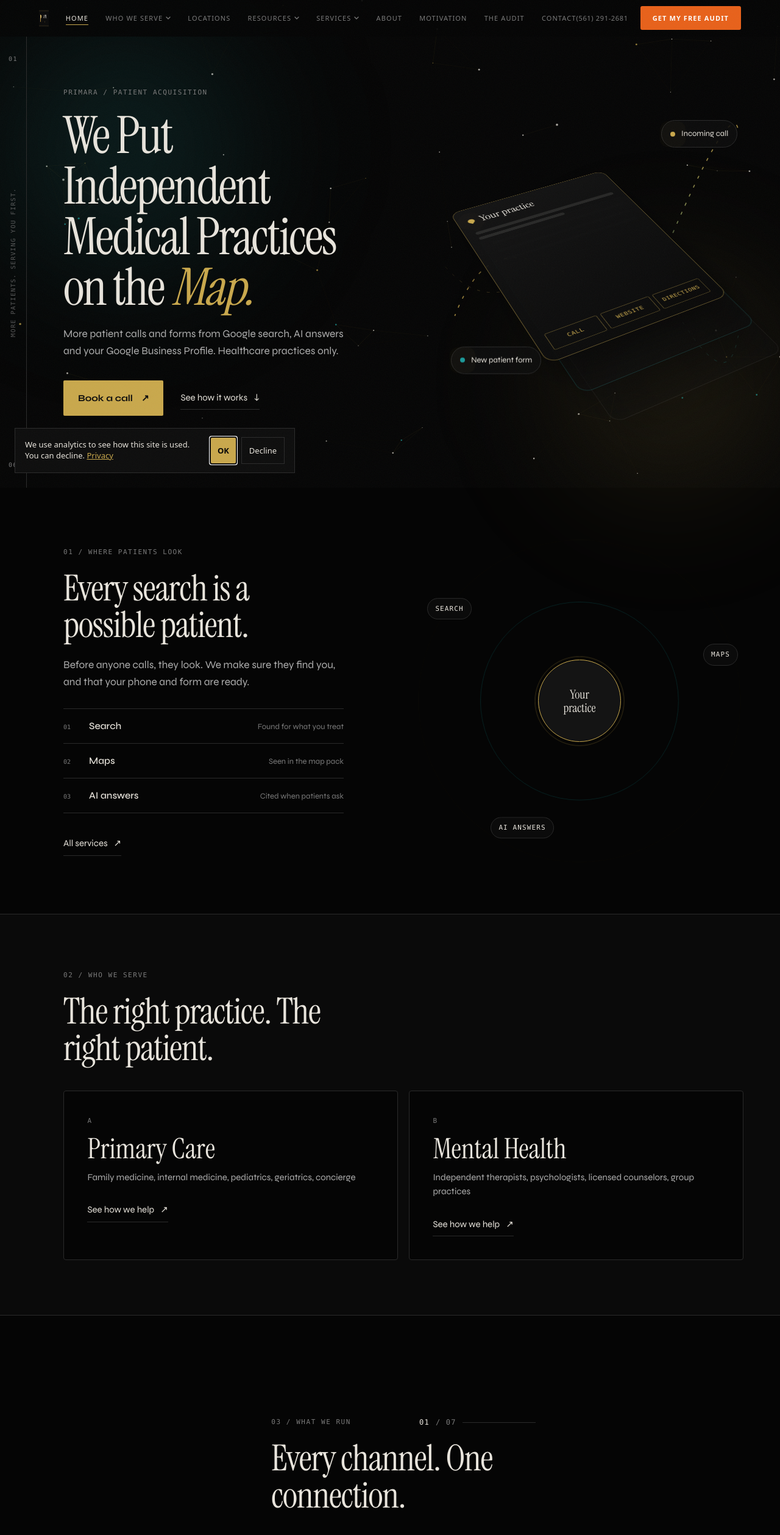
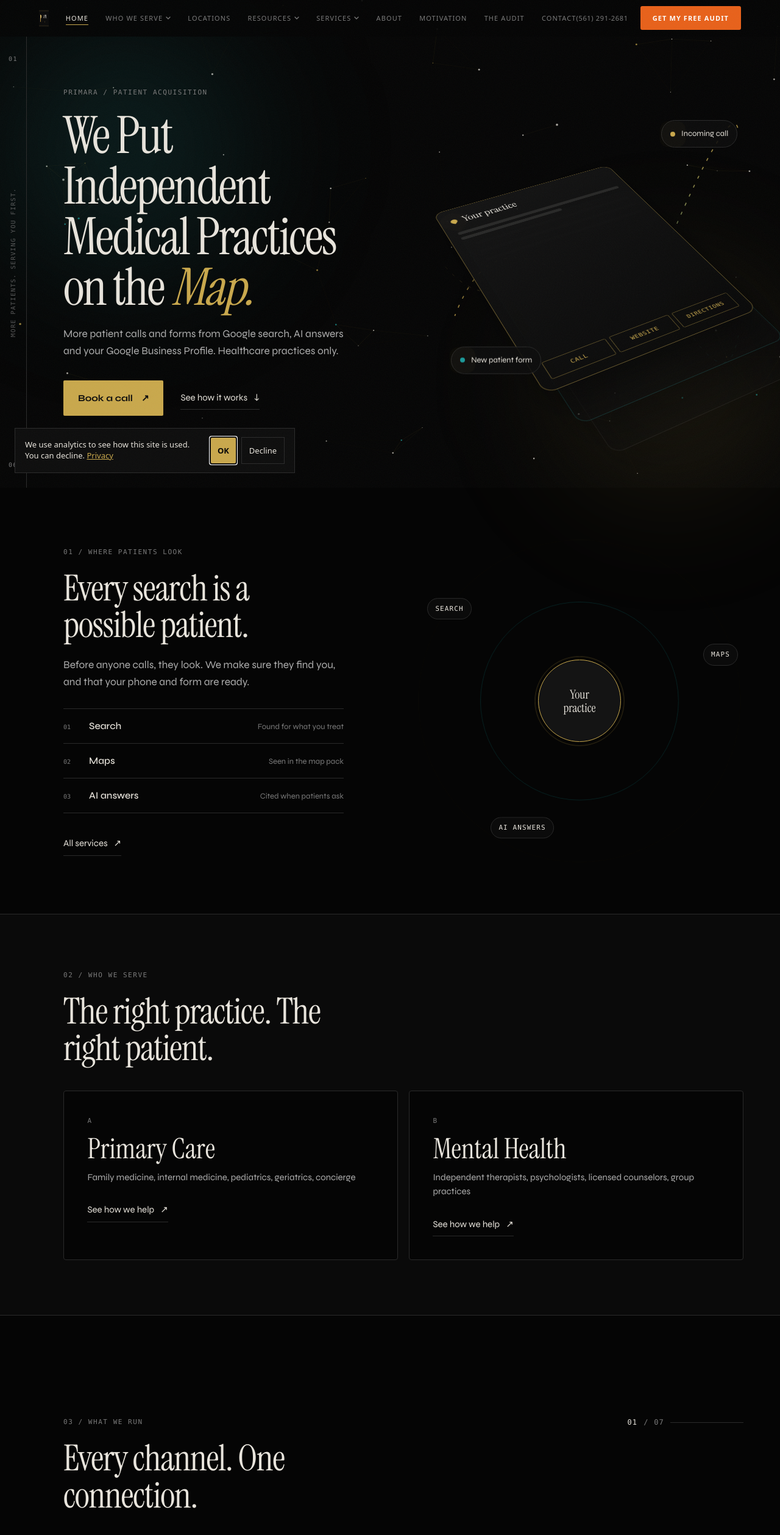
Before and after one commit to contactprimara-debug/PriMara, a Next.js app: page / in a window 1280 px wide. Shown: the top 2518 px of the page at 61% size. Built offline with nearby package versions, Linux system fonts and the light colour scheme.

Commit message:
Fix channel header alignment, larger hero card
Co-Authored-By: Claude Sonnet 5.5 <noreply@anthropic.com>

```diff
--- a/app/home.css
+++ b/app/home.css
@@ -49,7 +49,7 @@
 .rh-rib{stroke-dasharray:6 14;animation:rhFlow 14s linear infinite;opacity:.8}
 .rh-rib2{animation-duration:20s;animation-direction:reverse;opacity:.5}
 @keyframes rhFlow{to{stroke-dashoffset:-400}}
-.rh-card{position:absolute;left:14%;top:14%;width:62%;aspect-ratio:3/4;border:1px solid rgba(232,228,220,.16);border-radius:18px;background:linear-gradient(160deg,rgba(20,20,20,.92),rgba(8,8,8,.92));transform:rotateX(52deg) rotateZ(-28deg);transform-style:preserve-3d;box-shadow:0 30px 60px rgba(0,0,0,.5)}
+.rh-card{position:absolute;left:10%;top:10%;width:72%;aspect-ratio:3/4;border:1px solid rgba(232,228,220,.16);border-radius:18px;background:linear-gradient(160deg,rgba(20,20,20,.92),rgba(8,8,8,.92));transform:rotateX(52deg) rotateZ(-28deg);transform-style:preserve-3d;box-shadow:0 30px 60px rgba(0,0,0,.5)}
 .rh-card-1{animation:rhFloat 7s ease-in-out infinite;border-color:rgba(201,168,76,.45);padding:18px;display:flex;flex-direction:column;gap:14px}
 .rh-card-2{transform:rotateX(52deg) rotateZ(-28deg) translateZ(-46px) translate(34px,34px);opacity:.7;border-color:rgba(27,110,110,.5)}
 .rh-card-3{transform:rotateX(52deg) rotateZ(-28deg) translateZ(-92px) translate(68px,68px);opacity:.4}
@@ -107,7 +107,7 @@
 /* pinned horizontal scroller */
 .rh-hs{position:relative}
 .rh-hs-stick{padding:clamp(48px,7vw,96px) 0}
-.rh-hs-head{display:flex;flex-direction:column;gap:0}
+.rh-hs-head{display:flex;flex-direction:column;gap:0;width:100%}
 .rh-hs-meta{display:none}
 .rh-hs-view{margin-top:36px;overflow-x:auto;scroll-snap-type:x mandatory;padding:0 24px 8px;-webkit-overflow-scrolling:touch;scrollbar-width:none}
 .rh-hs-view::-webkit-scrollbar{display:none}
```
